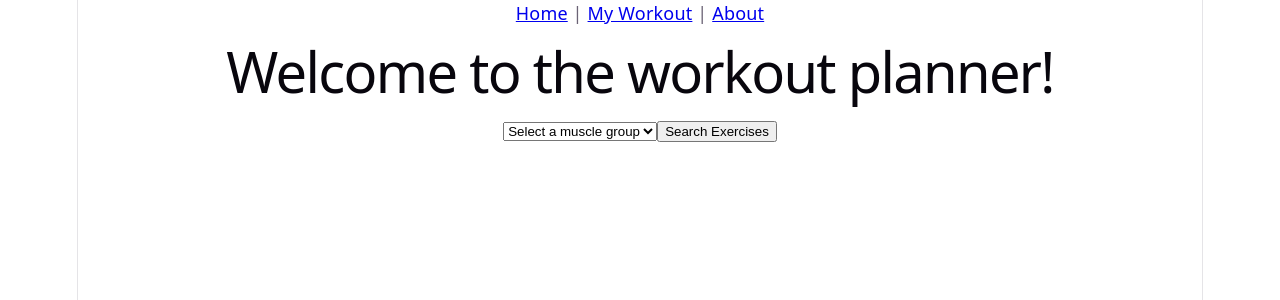
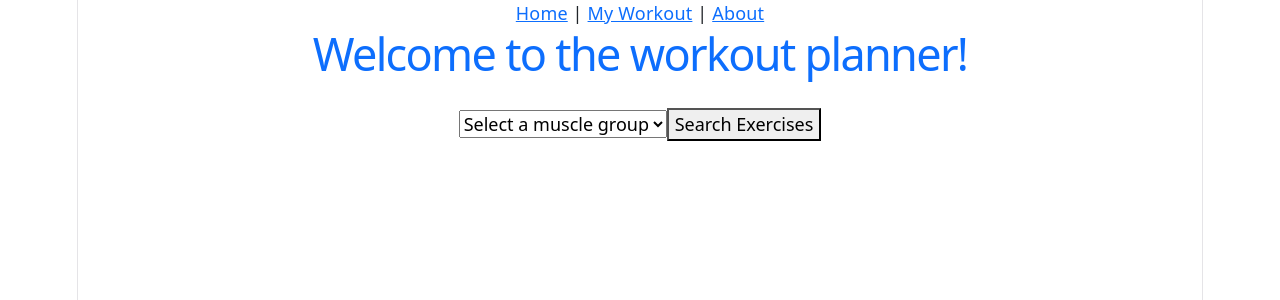
Before and after one commit to vestanja/Fitness_Exercise_Finder, a React (Vite) app in the folder fitness-exercise-finder/: page / in a window 1280 px wide. Shown: the top 300 px of the page. Built offline with nearby package versions, Linux system fonts and the light colour scheme.

Commit message:
Added bootstrap and changed the colors of titles and buttons and added more space between rows

```diff
--- a/fitness-exercise-finder/package.json
+++ b/fitness-exercise-finder/package.json
@@ -10,6 +10,7 @@
     "preview": "vite preview"
   },
   "dependencies": {
+    "bootstrap": "^5.3.8",
     "react": "^19.2.8",
     "react-dom": "^19.2.8",
     "react-router-dom": "^7.18.4"
--- a/fitness-exercise-finder/src/main.jsx
+++ b/fitness-exercise-finder/src/main.jsx
@@ -2,6 +2,7 @@ import { StrictMode } from 'react'
 import { createRoot } from 'react-dom/client'
 import './index.css'
 import App from './App.jsx'
+import 'bootstrap/dist/css/bootstrap.min.css'
 
 createRoot(document.getElementById('root')).render(
 <StrictMode>
--- a/fitness-exercise-finder/src/pages/ExerciseDetails.jsx
+++ b/fitness-exercise-finder/src/pages/ExerciseDetails.jsx
@@ -1,7 +1,8 @@
 function ExerciseDetails() {
     return (
         <div>
-            <h1>About Workout Planner</h1>
+            <h1 className="text-primary mb-4"
+            >About Workout Planner</h1>
 
             <p>
                 This workout planner helps you find exercises to use
--- a/fitness-exercise-finder/src/pages/Home.jsx
+++ b/fitness-exercise-finder/src/pages/Home.jsx
@@ -23,7 +23,8 @@ function Home() {
 
     return (
         <div>
-            <h1>Welcome to the workout planner!</h1>
+            <h1 className="text-primary mb-4">
+                Welcome to the workout planner!</h1>
 
             <select value={muscle} onChange={(e) => setMuscle(e.target.value)}>
                 <option value="">Select a muscle group</option>
@@ -39,13 +40,14 @@ function Home() {
                 <option value="calves">Calves</option>
 
             </select>
-            <button onClick={() => loadExercises(muscle)}>
+            <button onClick={() => loadExercises(muscle)} className="mb-3">
                 Search Exercises
                 </button>
             <ul>
                 {exercises.map((exercise) => (
-                    <li key={exercise.name}>{exercise.name}
-                    <button onClick={() => addToWorkout(exercise)}>
+                    <li key={exercise.name} className="mb-3">
+                        {exercise.name}
+                    <button className = "btn btn-success" onClick={() => addToWorkout(exercise)}>
                         Add to workout
                     </button>
                     </li>
--- a/fitness-exercise-finder/src/pages/Workout.jsx
+++ b/fitness-exercise-finder/src/pages/Workout.jsx
@@ -25,16 +25,17 @@ function Workout() {
 
     return (
         <div>
-            <h1>My Workout</h1>
+            <h1 className="text-primary mb-4">
+                My Workout</h1>
 
             {workout.length === 0 ? (
                 <p>No exercises added yet.</p>
             ) : (
                 <ul>
                     {workout.map((exercise, index) => (
-                        <li key={index}>
+                        <li key={index} className="mb-3">
                             {exercise.name}
-                            <button onClick={() => removeExercise(index)}>
+                            <button className="btn btn-danger ms-2" onClick={() => removeExercise(index)}>
                                 Remove
                             </button>
                         </li>
```
Also changed, not shown: 1 other file (tests, documents, lock files or other folders).
